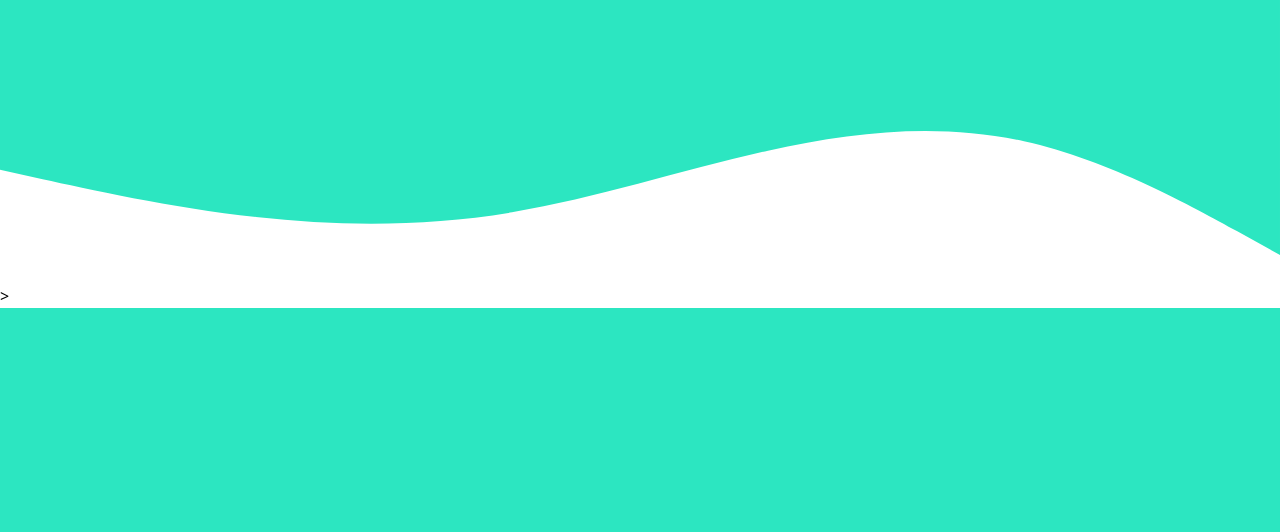
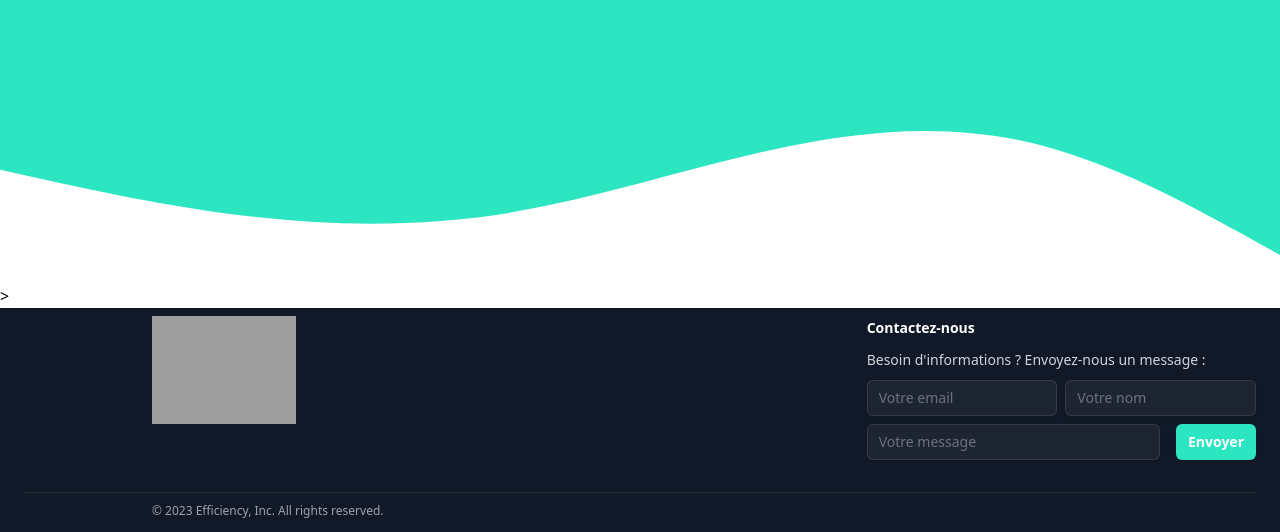
Before and after one commit to CedricGayraud/Projet-base-de-connaissance-Efficiency, a PHP site: page / in a window 1280 px wide. Shown: the part 3289-3821 px from the top of the page. Before the commit the page ends 3597 px from the top, so only its background shows below. Run offline with PHP 8.4, Linux system fonts and the light colour scheme; some libraries are stand-ins or nearby versions; grey boxes are pictures that could not be loaded.

Commit message:
Création footer + nouvelle table base de données

```diff
--- a/index.php
+++ b/index.php
@@ -14,6 +14,7 @@
     <?php
     include('./ressources/views/sidebar.php');
     include('./ressources/views/accueil.php');
+    include('./ressources/views/footer.php');
     ?>
 </body>
 
--- /dev/null
+++ b/ressources/views/footer.php
@@ -0,0 +1,34 @@
+<footer class="bg-gray-900 h-56" aria-labelledby="footer-heading">
+    <h2 id="footer-heading" class="sr-only">Footer</h2>
+    <div class="mx-auto w-full px-6 pb-2 pt-2">
+        <div class="xl:grid xl:grid-cols-3 xl:gap-8">
+            <div class="grid grid-cols-2 gap-8 xl:col-span-2">
+                <div class="md:grid md:grid-cols-2 md:gap-8">
+                    <div>
+                        <img class="ml-32 w-36" src="https://image.noelshack.com/fichiers/2023/39/3/1695825191-logo-efficiency-blanc.png" alt="">
+                    </div>
+                </div>
+            </div>
+            <div class="mt-10 xl:mt-0">
+                <h3 class="text-sm font-semibold leading-6 text-white">Contactez-nous</h3>
+                <p class="mt-2 text-sm leading-6 text-gray-300">Besoin d'informations ? Envoyez-nous un message :</p>
+                <form class="mt-2" action="ressources/views/footer_controller.php" method="post">
+                    <div class="sm:flex sm:max-w-md mb-2">
+                        <input type="email" name="email" autocomplete="email" required class="mr-2 w-full min-w-0 appearance-none rounded-md border-0 bg-white/5 px-3 py-1.5 text-base text-white shadow-sm ring-1 ring-inset ring-white/10 placeholder:text-gray-500 focus:ring-2 focus:ring-inset focus:ring-indigo-500 sm:w-64 sm:text-sm sm:leading-6 xl:w-full" placeholder="Votre email">
+                        <input type="text" name="name" autocomplete="name" required class="w-full min-w-0 appearance-none rounded-md border-0 bg-white/5 px-3 py-1.5 text-base text-white shadow-sm ring-1 ring-inset ring-white/10 placeholder:text-gray-500 focus:ring-2 focus:ring-inset focus:ring-indigo-500 sm:w-64 sm:text-sm sm:leading-6 xl:w-full" placeholder="Votre nom">
+                    </div>
+                    <div class="sm:flex sm:max-w-md">
+                        <input type="text" name="message" id="message" required class="w-full min-w-0 appearance-none rounded-md border-0 bg-white/5 px-3 py-1.5 text-base text-white shadow-sm ring-1 ring-inset ring-white/10 placeholder:text-gray-500 focus:ring-2 focus:ring-inset focus:ring-indigo-500 sm:w-64 sm:text-sm sm:leading-6 xl:w-full" placeholder="Votre message">
+                        <div class="mt-2 sm:ml-4 sm:mt-0 sm:flex-shrink-0">
+                            <button type="submit" name="submit" class="flex w-full items-center justify-center rounded-md bg-[#2CE6C1] px-3 py-2 text-sm font-semibold text-white shadow-sm hover:bg-[#73E4E0] focus-visible:outline focus-visible:outline-2 focus-visible:outline-offset-2 focus-visible:outline-indigo-500">Envoyer</button>
+                        </div>
+                    </div>
+                    <input type="hidden" name="redirect_url" value="<?php echo $_SERVER['REQUEST_URI']; ?>">
+                </form>
+            </div>
+        </div>
+        <div class="mt-4 border-t border-white/10 pt-2">
+            <p class="ml-32 mt-8 text-xs leading-5 text-gray-400 md:order-1 md:mt-0">&copy; 2023 Efficiency, Inc. All rights reserved.</p>
+        </div>
+    </div>
+</footer>
```
Also changed, not shown: ressources/views/footer_controller.php (added, +27 -0 lines).
